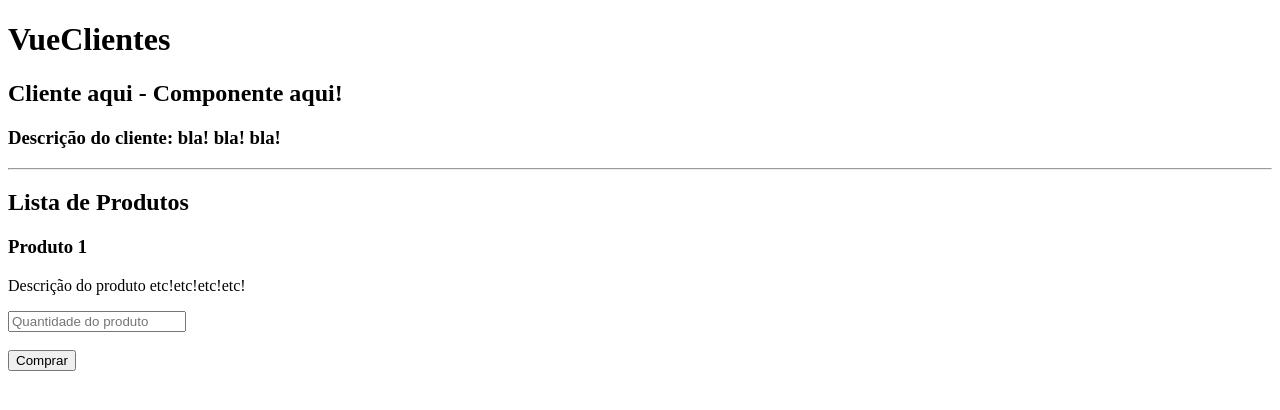
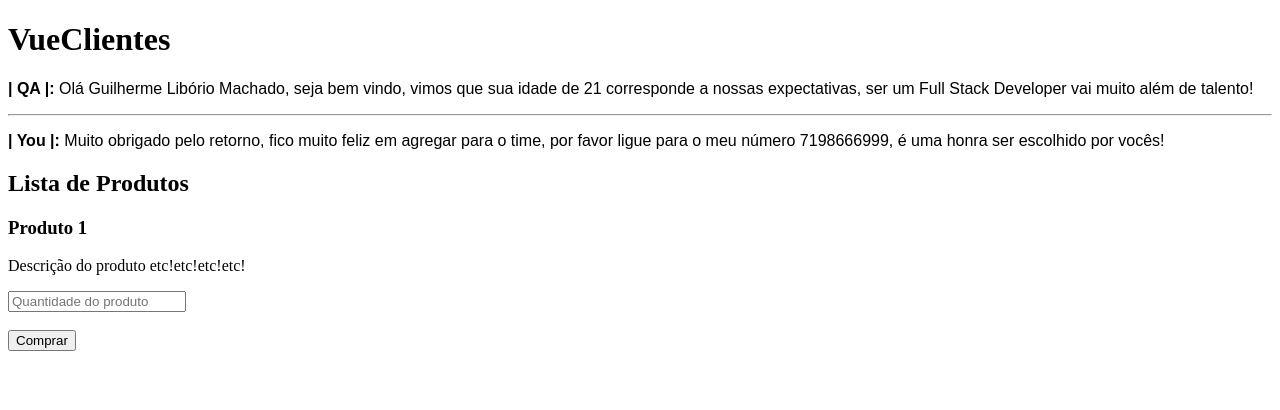
Before and after one commit to devliborio/learning-nodejs, a Vue app in the folder vueclientes/: page / in a window 1280 px wide. Shown: the top 410 px of the page. Built offline with nearby package versions, Linux system fonts and the light colour scheme.

Commit message:
Entendendo interpolação na pratica

```diff
--- a/vueclientes/src/components/Cliente.vue
+++ b/vueclientes/src/components/Cliente.vue
@@ -1,18 +1,34 @@
 <template>
   <div id="cliente">
-    <h2 id="cliente_nome">Cliente aqui - Componente aqui!</h2>
-    <h3>Descrição do cliente: bla! bla! bla!</h3>
-    <hr>
+    <p> <span class="sp_1"> | QA |: </span> Olá {{ nome }}, seja bem vindo, vimos que sua idade de {{idade}} corresponde a nossas expectativas, ser um {{profissao}} vai muito além de talento! </p>
+    <!-- SIMBOLO DE INTERPOLAÇÃO! -->
+    <hr />
+    <p> <span class="sp_2"> | You |: </span> Muito obrigado pelo retorno, fico muito feliz em agregar para o time, por favor ligue para o meu número {{numero}}, é uma honra ser escolhido por vocês!  </p>
   </div>
 </template>
 
 <script>
 export default {
   // Quando você cria um componente você precisa exportar ele para que ele seja usado em outro componentes se for o seu caso!
+  data() {
+    return {
+      nome: "Guilherme Libório Machado",
+      idade: 21,
+      profissao: "Full Stack Developer",
+      numero: 7198666999
+    };
+  },
 };
 </script>
 
 
 <style scoped>
 /*Esse scoped define que esse estilo vai ser aplicado somente para esse componente em especifico e não aos outros da pagina!*/
+  .sp_1, .sp_2{
+    font-weight: bold;
+  }
+
+  #cliente p{
+    font-family: sans-serif;
+  }
 </style>
```
